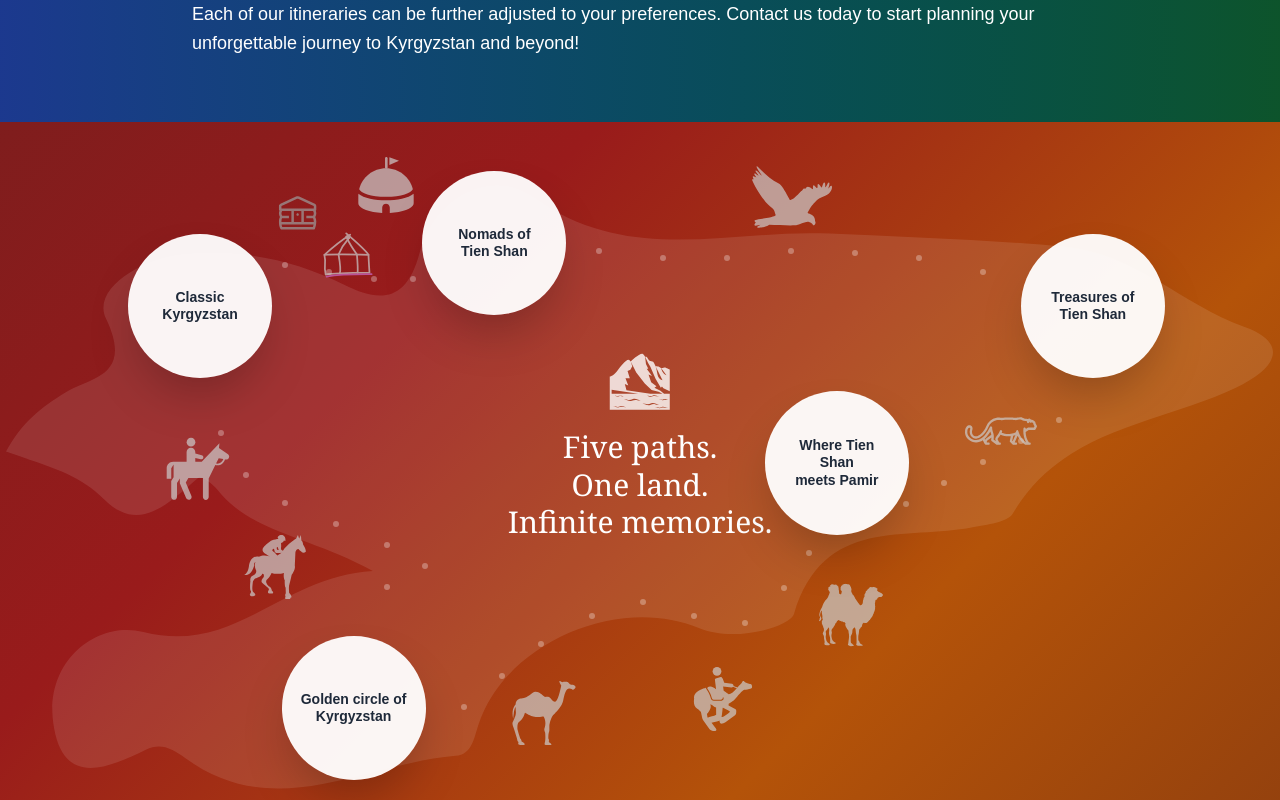
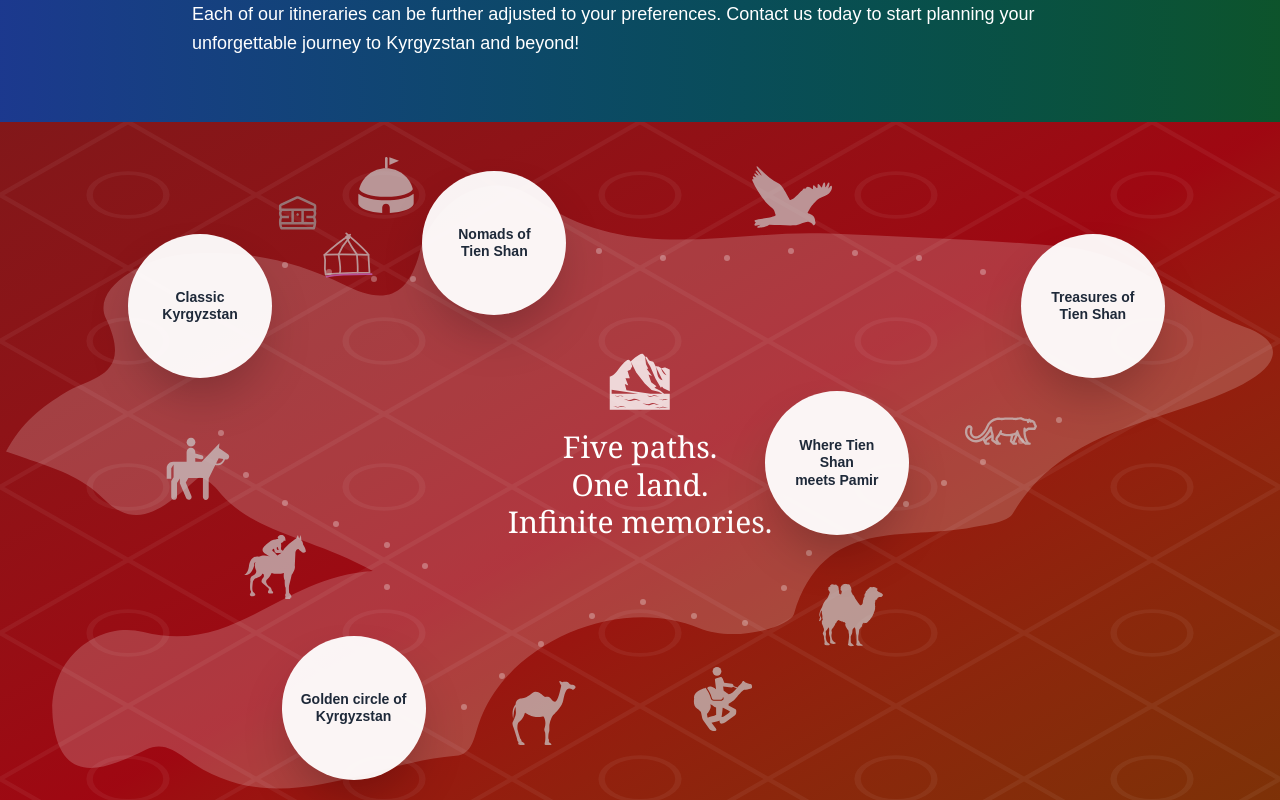
Before and after one commit to Erkebulan100/kyrgyzstan-ai-tourism-thesis, a Next.js app: page /tours in a window 1280 px wide. Shown: the part 1320-2120 px from the top of the page. Built offline with nearby package versions, Linux system fonts and the light colour scheme.

Commit message:
Changed the background of the tours section in tours/page.js

```diff
--- a/app/tours/page.js
+++ b/app/tours/page.js
@@ -86,14 +86,21 @@ export default function ToursPage() {
 
       {/* Tours Section */}
       <section
-  className="relative pt-7 pb-7 overflow-hidden min-h-[630px] md:min-h-[730px] max-h-[630px] md:max-h-[730px]"
-  style={{
-    background: 'linear-gradient(135deg, #7f1d1d 0%, #991b1b 30%, #b45309 70%, #92400e 100%)'
-  }}
+  className="relative pt-7 pb-7 overflow-hidden min-h-[630px] md:min-h-[730px] max-h-[630px] md:max-h-[730px] bg-gradient-to-br from-red-900 via-red-800 to-amber-900"
 >
+  {/* Kyrgyz pattern overlay */}
+  <div className="absolute inset-0 opacity-5">
+    <svg className="w-full h-full" viewBox="0 0 100 100" preserveAspectRatio="none">
+      <pattern id="kyrgyz-pattern-home" x="0" y="0" width="20" height="20" patternUnits="userSpaceOnUse">
+        <path d="M10 0 L20 10 L10 20 L0 10 Z" fill="none" stroke="white" strokeWidth="0.5"/>
+        <circle cx="10" cy="10" r="3" fill="none" stroke="white" strokeWidth="0.5"/>
+      </pattern>
+      <rect width="100%" height="100%" fill="url(#kyrgyz-pattern-home)"/>
+    </svg>
+  </div>
   {/* Kyrgyzstan Map Outline Background */}
   <div
-  className="absolute inset-0 opacity-10 bg-no-repeat bg-center pointer-events-none"
+  className="absolute inset-0 opacity-19 bg-no-repeat bg-center pointer-events-none"
   style={{
     backgroundImage: "url('/images/kyrgyzstan-outline.svg')",
     backgroundSize: '99%',  // Adjustable: 100%, 120%, 150%, 200%, etc.
```
